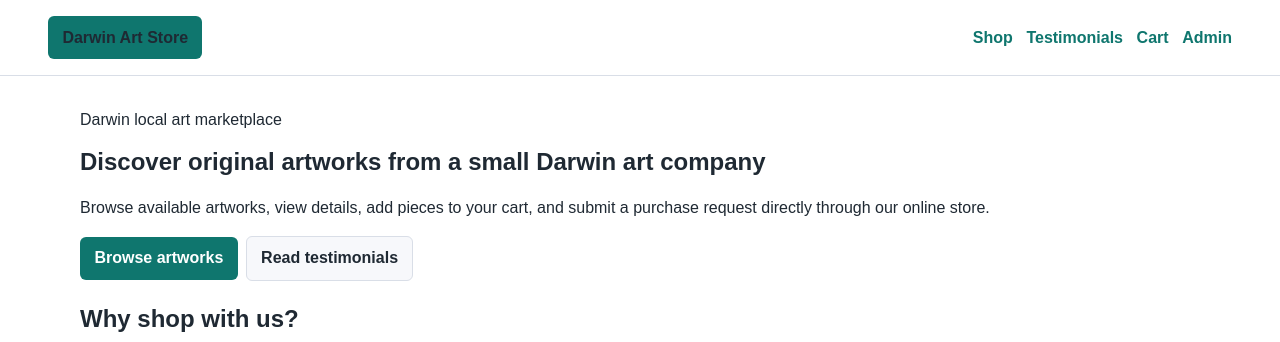
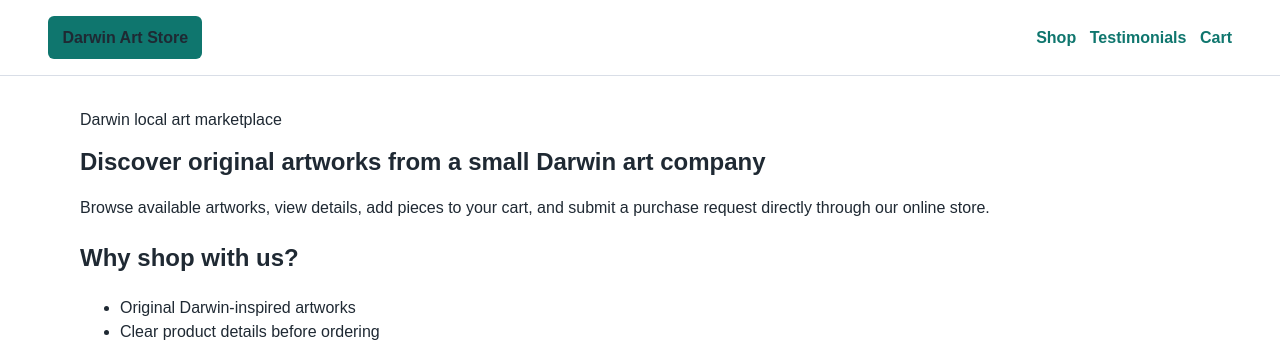
Before and after one commit to vonguyenhao/art-store-g4, a React app in the folder frontend/: page / in a window 1280 px wide. Shown: the top 342 px of the page. Built offline with nearby package versions, Linux system fonts and the light colour scheme; no server answers; the HTML template or start-up script is replaced by a standard one.

Commit message:
Remove admin

```diff
--- a/frontend/src/App.jsx
+++ b/frontend/src/App.jsx
@@ -60,7 +60,6 @@ function App() {
     <a href="/">Shop</a>
     <a href="http://localhost:8000/testimonials.php">Testimonials</a>
     <a href="http://localhost:8000/cart.php">Cart</a>
-    <a href="http://localhost:8000/admin/login.php">Admin</a>
   </nav>
 </header>
 
@@ -73,16 +72,6 @@ function App() {
           Browse available artworks, view details, add pieces to your cart,
           and submit a purchase request directly through our online store.
         </p>
-
-        <div className="actions">
-          <a className="button" href="#available-artworks">Browse artworks</a>
-          <button
-            className="button secondary"
-            onClick={() => window.location.href = 'http://localhost:8000/testimonials.php'}
-          >
-            Read testimonials
-          </button>
-        </div>
       </div>
 
       <div className="hero-panel">
```
